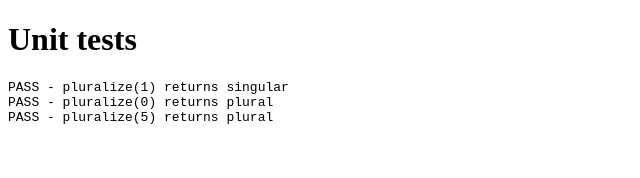
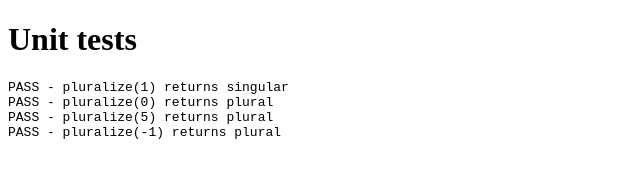
Before and after one commit to rahulnashier/todo-list, a website: page test.html in a window 1280 px wide. Shown: the whole page, without its empty margins (0-640 px from the left). Drawn offline with Linux system fonts and the light colour scheme.

Commit message:
Add test for pluralize function with negative input

```diff
--- a/test.html
+++ b/test.html
@@ -19,6 +19,7 @@ results.push((pass ? "PASS" : "FAIL") + " - " + label);
 assertEqual(pluralize(1, "task left", "tasks left"), "task left", "pluralize(1) returns singular");
 assertEqual(pluralize(0, "task left", "tasks left"), "tasks left", "pluralize(0) returns plural");
 assertEqual(pluralize(5, "task left", "tasks left"), "tasks left", "pluralize(5) returns plural");
+assertEqual(pluralize(-1, "task left", "tasks left"), "tasks left", "pluralize(-1) returns plural");
 
 document.getElementById("results").textContent = results.join("\n");
 </script>
```
